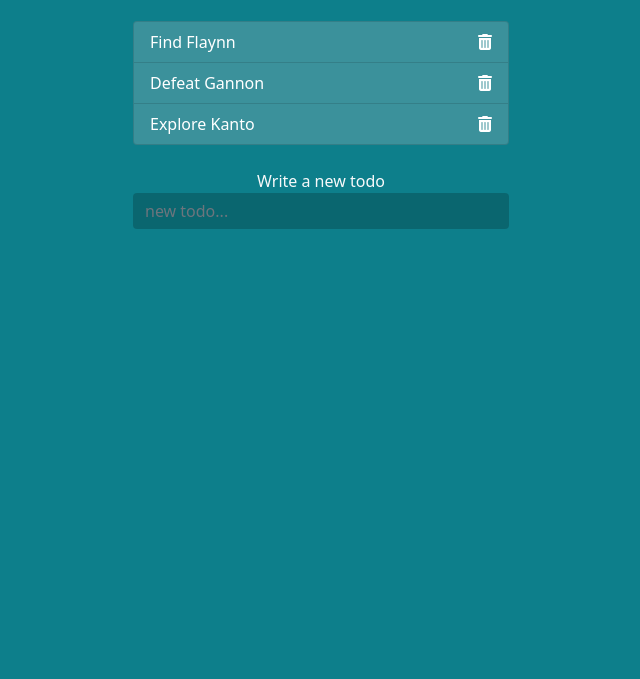
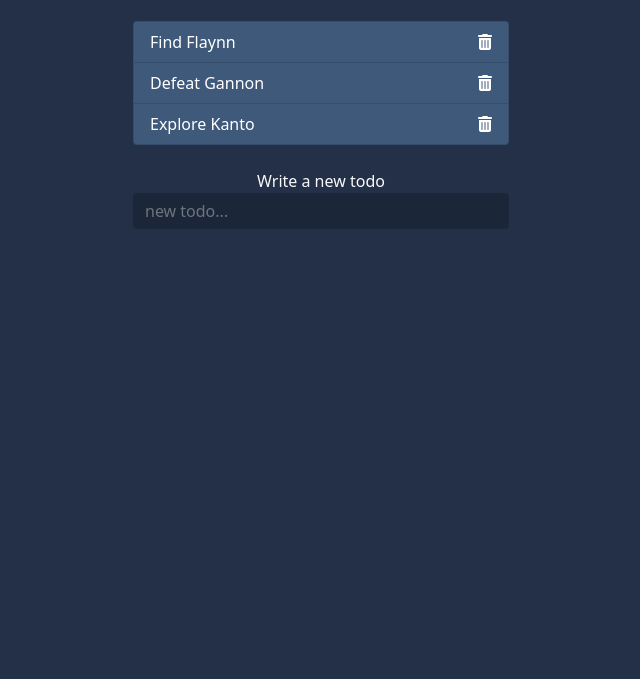
Before and after one commit to usernamecodeearth/To-do-List, a plain HTML site: page index.html in a window 1280 px wide. Shown: the part 121-800 px from the top of the page, without its empty margins (319-959 px from the left). Drawn offline with nearby package versions, Linux system fonts and the light colour scheme.

Commit message:
color edit

```diff
--- a/styles.css
+++ b/styles.css
@@ -1,5 +1,5 @@
 body{
-  background-color: #0d7f8b;
+  background-color: #233047;
 }
 
 .container{
@@ -15,7 +15,7 @@ input[type=text]:focus{
 }
 
 .todos li{
-  background: #3b919b;
+  background: #3e597a;
   color: #fff;
 }
 
@@ -26,3 +26,7 @@ input[type=text]:focus{
 .filtered{
   display: none !important;
 }
+
+input[placeholder=new-todo...]{
+  color: white;
+}
```
